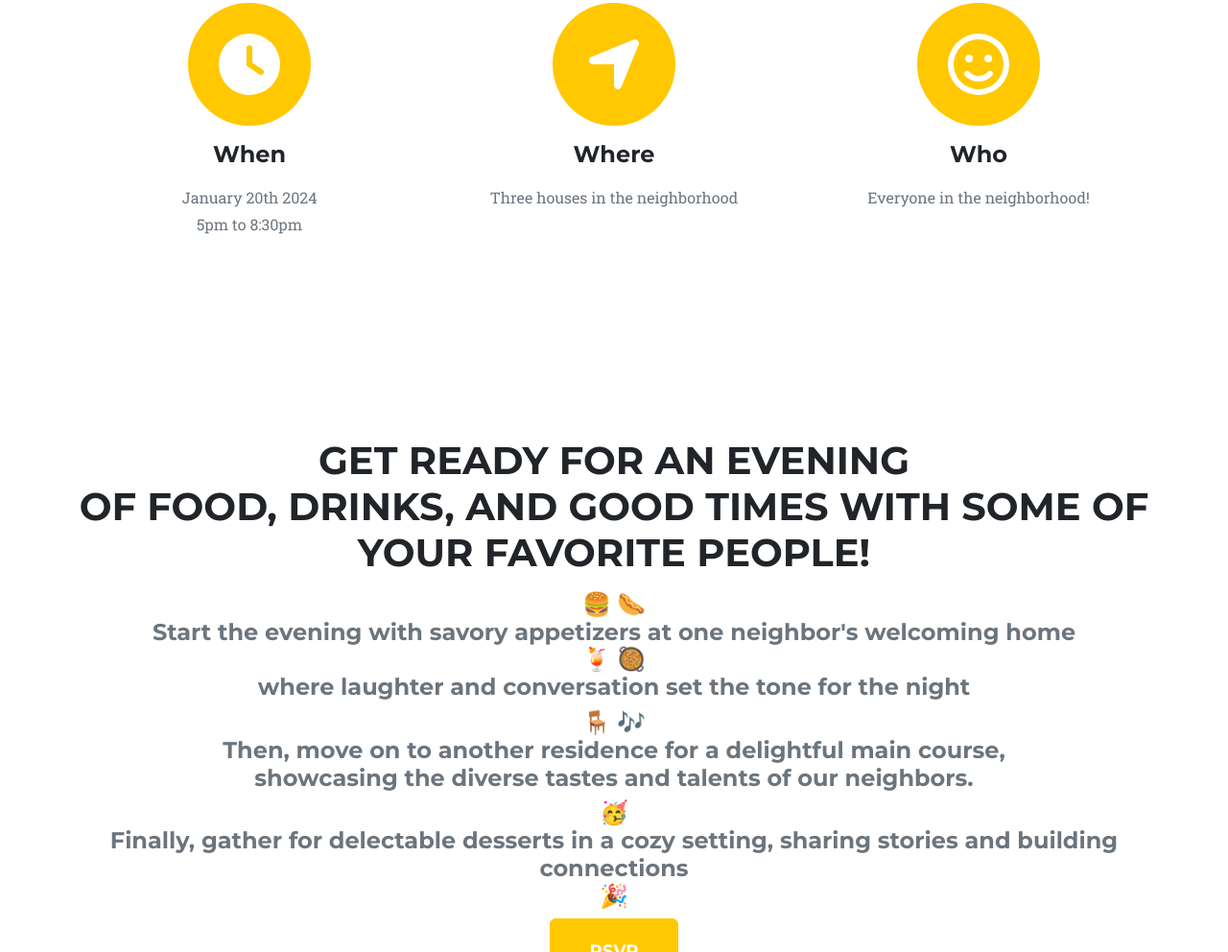
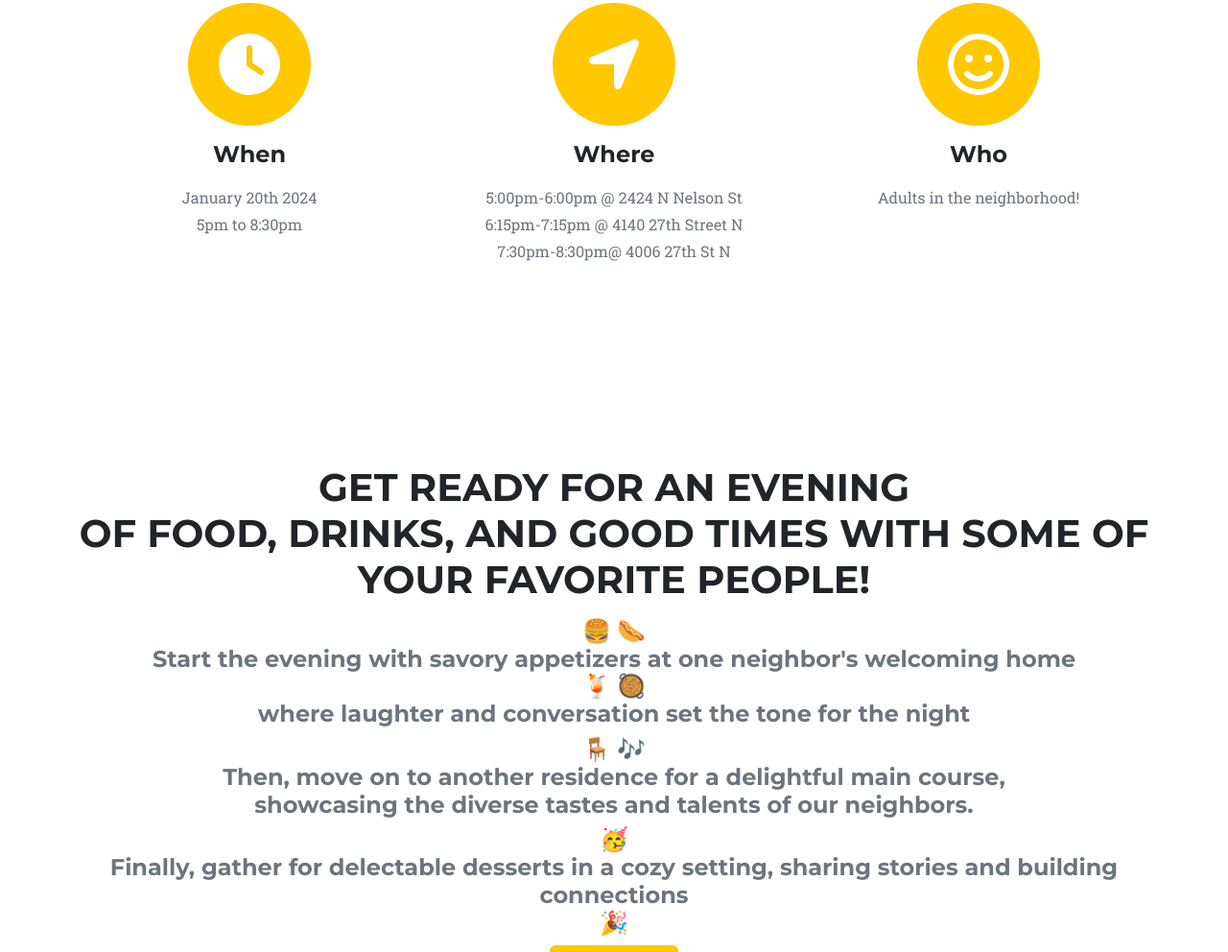
Before and after one commit to dovercrystal/dovercrystal.github.io, a plain HTML site: page index.html in a window 1280 px wide. Shown: the part 910-1902 px from the top of the page at 96% size. Drawn offline with nearby package versions, Linux system fonts and the light colour scheme.

Commit message:
Update index.html

```diff
--- a/index.html
+++ b/index.html
@@ -59,7 +59,9 @@
                             <i class="fas fa-location-arrow fa-stack-1x fa-inverse"></i>
                         </span>
                         <h4 class="my-3">Where</h4>
-                        <p class="text-muted">Three houses in the neighborhood</p>
+                        <p class="text-muted">5:00pm-6:00pm @ 2424 N Nelson St <br/>
+6:15pm-7:15pm @ 4140 27th Street N <br/>
+7:30pm-8:30pm@ 4006 27th St N </p>
                     </div>
                     <div class="col-md-4">
                         <span class="fa-stack fa-4x">
@@ -67,7 +69,7 @@
                             <i class="far fa-smile fa-stack-1x fa-inverse"></i>
                         </span>
                         <h4 class="my-3">Who</h4>
-                        <p class="text-muted">Everyone in the neighborhood!</p>
+                        <p class="text-muted">Adults in the neighborhood!</p>
                     </div>
                 </div>
             </div>
```
